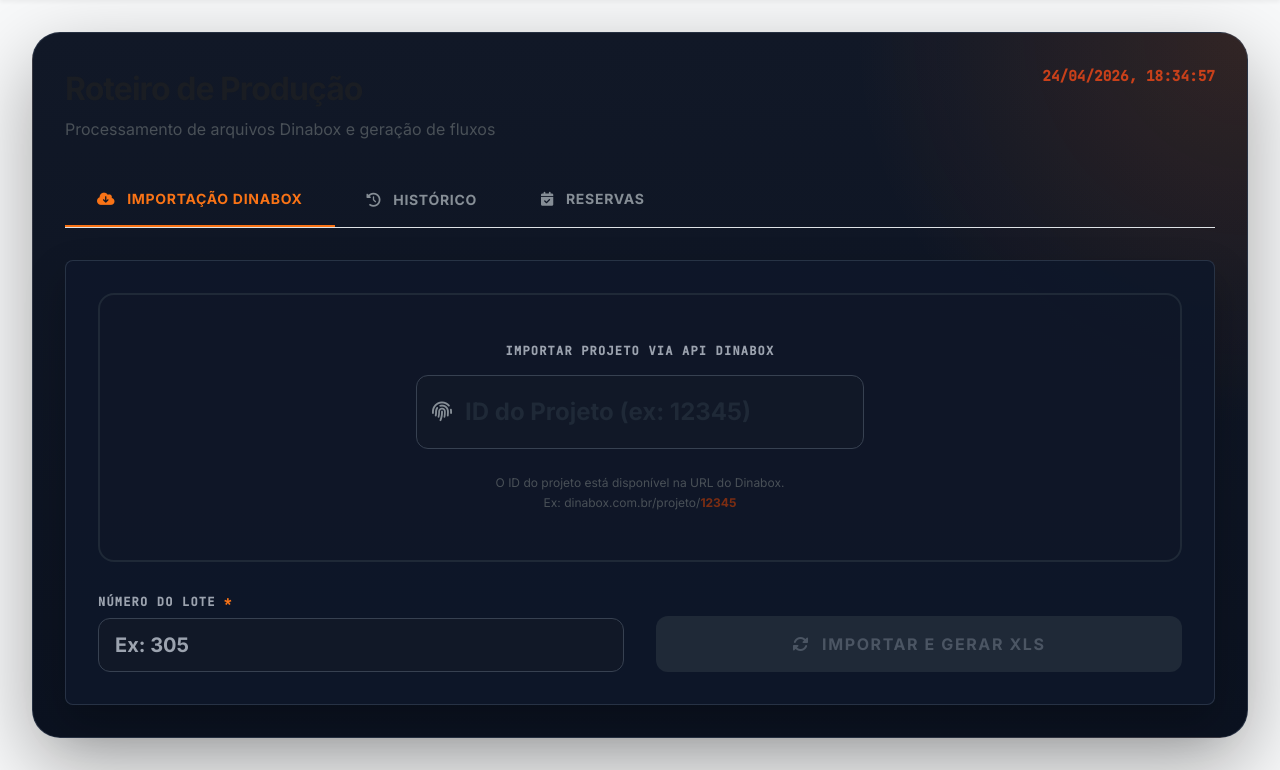
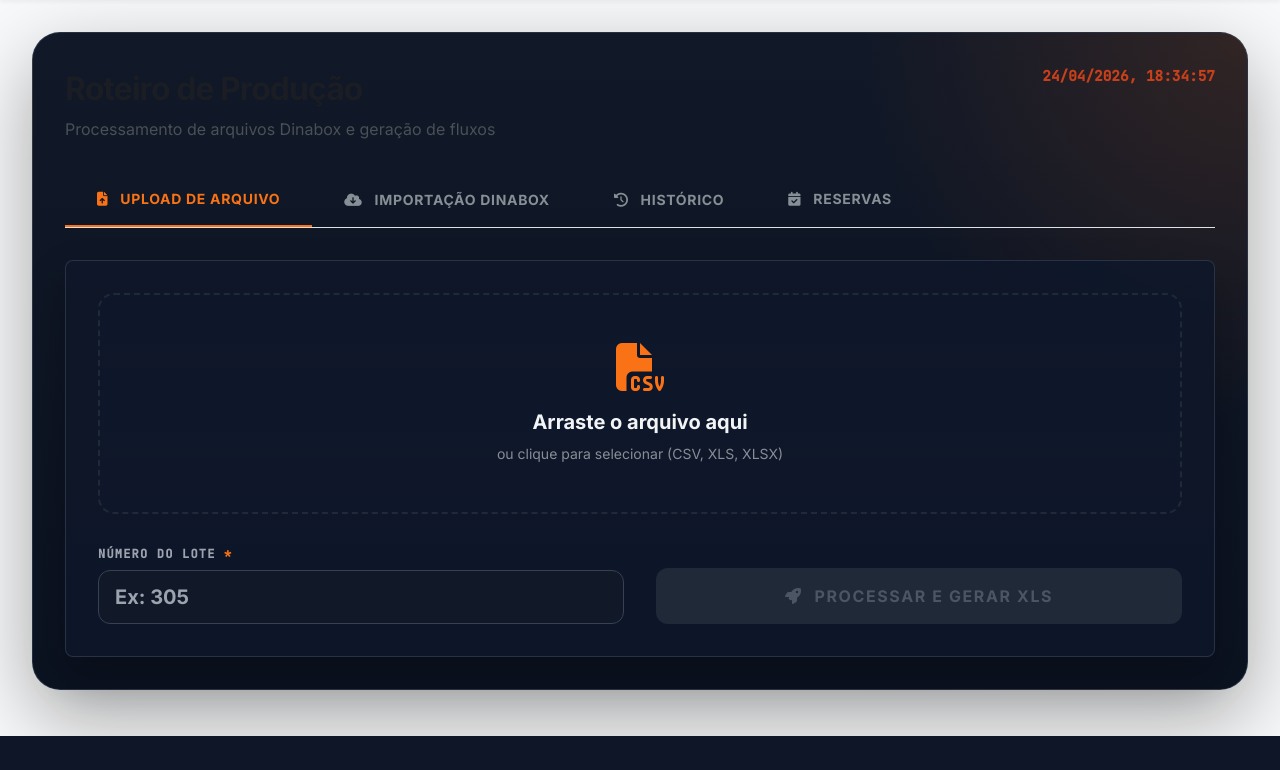
Before and after one commit to paulo15z/Tarugo-1.0, a Django app: template apps/pcp/templates/pcp/index.html in a window 1280 px wide. Shown: the part 64-834 px from the top of the page. After the commit the page ends 800 px from the top, so only its background shows below. Run offline with Django 5.2, Linux system fonts and the light colour scheme; the template is opened without the code that fills it: most values are stand-ins (such as "Sample title", 1, 10 or a date in 2020); some libraries are stand-ins or nearby versions.

Commit message:
feat(pcp): habilitar upload de arquivo CSV/Excel no frontend e backend

```diff
--- a/apps/pcp/templates/pcp/index.html
+++ b/apps/pcp/templates/pcp/index.html
@@ -139,8 +139,12 @@
 {% if pode_gerenciar_pcp %}
 <!-- Tabs -->
 <div class="flex border-b border-gray-200 mb-8">
+    <button onclick="showTab(0)" id="tab-0"
+            class="tab-button px-8 py-4 font-bold text-sm border-b-2 border-orange-500 text-orange-500 display uppercase tracking-wider">
+        <i class="fas fa-file-upload mr-2"></i> Upload de Arquivo
+    </button>
     <button onclick="showTab(1)" id="tab-1"
-            class="tab-button px-8 py-4 font-bold text-sm border-b-2 border-orange-500 text-orange-500 display uppercase tracking-wider">
+            class="tab-button px-8 py-4 font-bold text-sm text-gray-500 hover:text-gray-300 display uppercase tracking-wider">
         <i class="fas fa-cloud-download-alt mr-2"></i> Importação Dinabox
     </button>
     <button onclick="showTab(2)" id="tab-2"
@@ -153,10 +157,40 @@
     </a>
 </div>
 
-<!-- TAB 0 REMOVIDA (LEGACY) -->
+<!-- TAB 0: UPLOAD DE ARQUIVO (EMERGÊNCIA) -->
+<div id="tab-content-0" class="tab-content">
+    <div class="card p-8">
+        <div id="drop-area" class="flex flex-col items-center justify-center border-2 border-dashed border-gray-800 rounded-2xl p-12 bg-gray-900/30 mb-8 cursor-pointer">
+            <input type="file" id="file-input" class="hidden" accept=".csv,.xlsx,.xls">
+            <div class="text-orange-500 text-5xl mb-4">
+                <i class="fas fa-file-csv"></i>
+            </div>
+            <h3 class="text-xl font-bold text-gray-100 mb-2" id="file-name">Arraste o arquivo aqui</h3>
+            <p class="text-gray-500 text-sm">ou clique para selecionar (CSV, XLS, XLSX)</p>
+        </div>
+
+        <div class="grid grid-cols-1 md:grid-cols-2 gap-8 items-end">
+            <div>
+                <label class="block text-xs font-bold text-gray-400 uppercase tracking-widest mb-2 mono">
+                    Número do Lote <span class="text-orange-500">*</span>
+                </label>
+                <input type="number" id="input-lote-file" min="1" placeholder="Ex: 305"
+                       class="w-full bg-gray-900 border border-gray-700 rounded-xl px-4 py-3 text-xl font-bold text-orange-500 focus:outline-none focus:ring-2 focus:ring-orange-500"
+                       oninput="verificarPronto()">
+            </div>
+            <button id="btn-processar-file"
+                    onclick="processarArquivo('file')"
+                    disabled
+                    class="w-full bg-orange-600 hover:bg-orange-700 disabled:bg-gray-800 disabled:text-gray-600 text-white font-bold py-4 rounded-xl flex items-center justify-center gap-3 transition-all display uppercase tracking-widest">
+                <i class="fas fa-rocket"></i>
+                Processar e Gerar XLS
+            </button>
+        </div>
+    </div>
+</div>
 
 <!-- TAB 1: IMPORTAÇÃO API (NOVO) -->
-<div id="tab-content-1" class="tab-content">
+<div id="tab-content-1" class="tab-content hidden">
     <div class="card p-8">
         <div class="flex flex-col items-center justify-center border-2 border-gray-800 rounded-2xl p-12 bg-gray-900/30 mb-8">
             <div class="w-full max-w-md">
@@ -401,12 +435,22 @@
     function showTab(tabIndex) {
         document.querySelectorAll('.tab-content').forEach(el => el.classList.add('hidden'));
         document.getElementById(`tab-content-${tabIndex}`).classList.remove('hidden');
-        document.querySelectorAll('.tab-button').forEach((btn, i) => {
-            btn.classList.toggle('border-orange-500', i === tabIndex);
-            btn.classList.toggle('text-orange-500', i === tabIndex);
-            btn.classList.toggle('text-gray-500', i !== tabIndex);
-            btn.classList.toggle('tab-button-active', i === tabIndex);
+
+        // Atualiza botões das abas
+        const tabs = [0, 1, 2];
+        tabs.forEach(idx => {
+            const btn = document.getElementById(`tab-${idx}`);
+            if (!btn) return;
+
+            if (idx === tabIndex) {
+                btn.classList.add('border-orange-500', 'text-orange-500', 'tab-button-active');
+                btn.classList.remove('text-gray-500');
+            } else {
+                btn.classList.remove('border-orange-500', 'text-orange-500', 'tab-button-active');
+                btn.classList.add('text-gray-500');
+            }
         });
+
         if (tabIndex === 2) carregarHistorico();
     }
 
@@ -434,30 +478,46 @@
     }
 
     function verificarPronto() {
+        // API
         const inputLoteApi = document.getElementById('input-lote-api');
         const inputProjectId = document.getElementById('input-project-id');
         const btnProcessarApi = document.getElementById('btn-processar-api');
-
-        if (!inputLoteApi || !inputProjectId || !btnProcessarApi) return;
-
+        if (inputLoteApi && inputProjectId && btnProcessarApi) {
             const loteApi = inputLoteApi.value && parseInt(inputLoteApi.value) > 0;
             const projectId = inputProjectId.value.trim();
+            btnProcessarApi.disabled = !(projectId && loteApi);
+        }
 
-        btnProcessarApi.disabled = !(projectId && loteApi);
+        // File
+        const inputLoteFile = document.getElementById('input-lote-file');
+        const btnProcessarFile = document.getElementById('btn-processar-file');
+        if (inputLoteFile && btnProcessarFile) {
+            const loteFile = inputLoteFile.value && parseInt(inputLoteFile.value) > 0;
+            btnProcessarFile.disabled = !(arquivoAtual && loteFile);
+        }
     }
 
     // Processar
     async function processarArquivo(modo) {
+        const formData = new FormData();
+        let btn;
+
+        if (modo === 'api') {
             const lote = document.getElementById('input-lote-api').value;
             const projectId = document.getElementById('input-project-id').value.trim();
-
             if (!projectId || !lote) return;
-
-        const formData = new FormData();
             formData.append('project_id', projectId);
             formData.append('lote', lote);
+            btn = document.getElementById('btn-processar-api');
+        } else {
+            const lote = document.getElementById('input-lote-file').value;
+            if (!arquivoAtual || !lote) return;
+            formData.append('arquivo', arquivoAtual);
+            formData.append('lote', lote);
+            btn = document.getElementById('btn-processar-file');
+        }
 
-        const btn = document.getElementById('btn-processar-api');
+        btn.disabled = true;
         btn.disabled = true;
         document.getElementById('progress-wrap').classList.remove('hidden');
         document.getElementById('alert-err').classList.add('hidden');
```
Also changed, not shown: apps/pcp/views.py (+59 -36 lines). Lines whose indentation alone changed are shown as unchanged.
